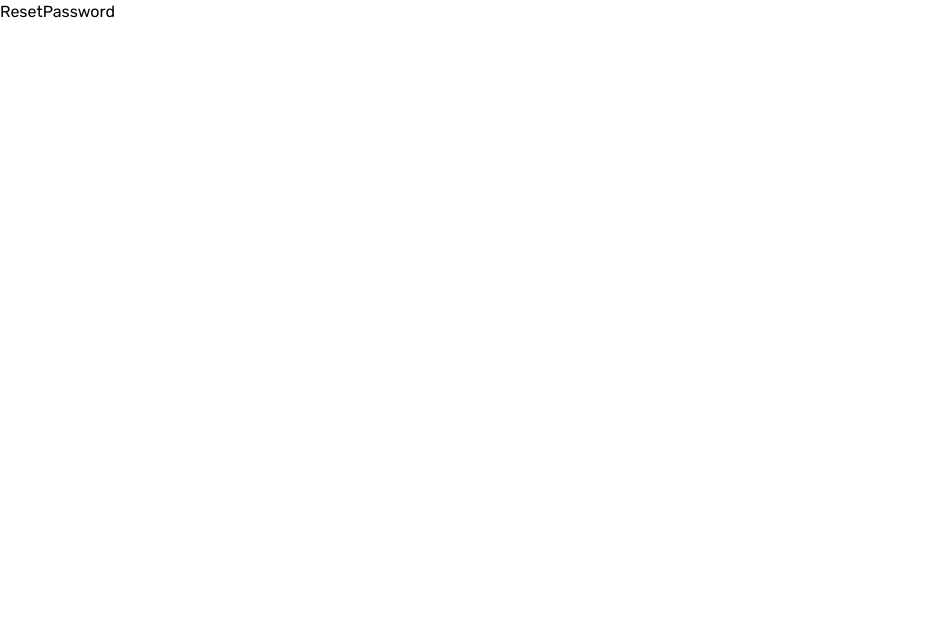
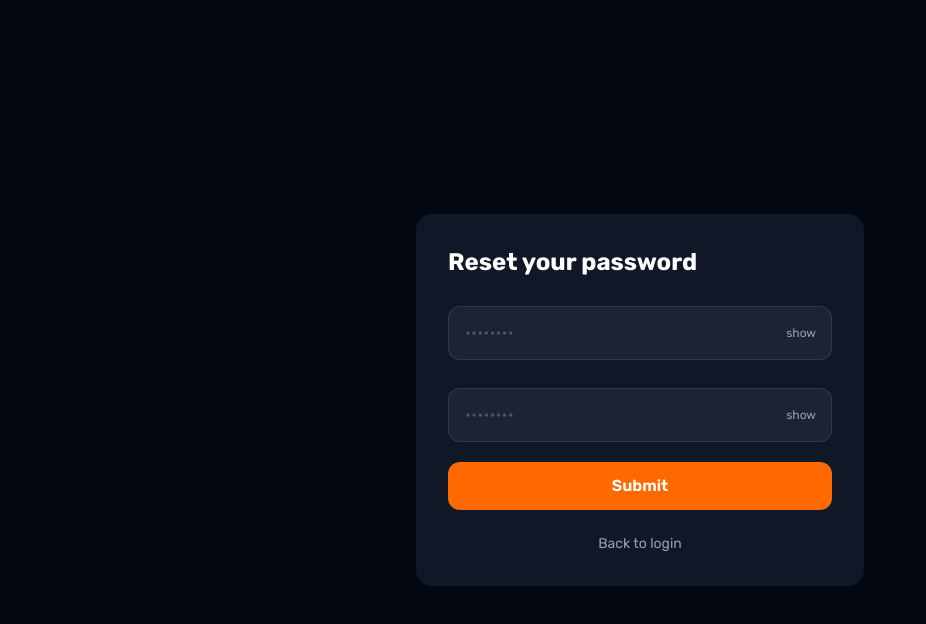
Before and after one commit to vijayk0302/Echo, a React app in the folder Frontend/: page /reset-password/1 in a window 1280 px wide. Shown: the top 624 px of the page, without its empty margins (0-926 px from the left). Built offline with nearby package versions, Linux system fonts and the light colour scheme; no server answers; the HTML template or start-up script is replaced by a standard one.

Commit message:
add flow for password

```diff
--- a/Frontend/src/components/ChatPage/SendMessageBox.jsx
+++ b/Frontend/src/components/ChatPage/SendMessageBox.jsx
@@ -8,15 +8,16 @@ import { BsEmojiSmile } from "react-icons/bs";
 import { CiImageOn } from "react-icons/ci";
 import { IoIosMic } from "react-icons/io";
 import { RxCross1 } from "react-icons/rx";
+import { RiLoader4Fill } from "react-icons/ri";
 
 
 
 const SendMessageBox = ({ selectedUser }) => {
 
     const [showpicker, setShowPicker] = useState(false)
-
+    const [loading, setLoading] = useState(false)
+    const [error, setError] = useState('')
     const dispatch = useDispatch()
-
     const inputRef = useRef(null)
     const [text, setText] = useState('')
     const [image, setImage] = useState(null)
@@ -39,13 +40,20 @@ const SendMessageBox = ({ selectedUser }) => {
         const formData = new FormData()
         formData.append("text", text)
         formData.append("image", image)
+        try {
+            setLoading(true)
+            const res = await api.post(`/api/message/send/${selectedUser._id}`, formData)
+            dispatch(addMessage(res.data))
 
-        const res = await api.post(`/api/message/send/${selectedUser._id}`, formData)
-        dispatch(addMessage(res.data))
+        } catch (error) {
+            setError(error.response?.data?.message ||
+                "Something went wrong")
 
-        setImage(null)
-        setText("")
-
+        } finally {
+            setLoading(false)
+            setImage(null)
+            setText("")
+        }
     }
     const remove = () => {
         setImage(null)
@@ -61,7 +69,7 @@ const SendMessageBox = ({ selectedUser }) => {
                     <div className='absolute -top-22'>
                         <img className='h-20 w-20' src={URL.createObjectURL(image)} alt="" />
                         <button onClick={remove} className='absolute p-2 cursor-pointer bg-black rounded-full top-0 right-0'>
-                            <RxCross1   />
+                            <RxCross1 />
                         </button>
                     </div>
                 )
@@ -104,11 +112,20 @@ const SendMessageBox = ({ selectedUser }) => {
                         rows={1}
                         cols={1}
                         placeholder='Type message...'
-                        className="flex-1  resize-none rounded-full border border-white/10 bg-white/5 px-4 py-3 text-sm text-white outline-none placeholder:text-gray-500 focus:border-orange-500 focus:ring-2 focus:ring-orange-500/20 "/>
+                        className="flex-1  resize-none rounded-full border border-white/10 bg-white/5 px-4 py-3 text-sm text-white outline-none placeholder:text-gray-500 focus:border-orange-500 focus:ring-2 focus:ring-orange-500/20 " />
 
-                    <button type='submit' className='md:px-8 px-4 rounded-full bg-orange-500 py-2'>
-                        <FiSend className='text-sm sm:text-3xl' />
-                    </button>
+                    {
+                        loading ? (<div className='w-fit py-3'>
+                            <RiLoader4Fill className=" text-3xl animate-spin text-orange-500 " />
+                        </div>
+                        ) : (<button
+                            disabled={loading}
+                            type='submit'
+                            className='md:px-8 px-4 rounded-full bg-orange-500 py-2'>
+                            <FiSend className='text-sm sm:text-3xl' />
+                        </button>)
+                    }
+
                 </form>
             </div>
 
--- a/Frontend/src/pages/Passwordrecover.jsx
+++ b/Frontend/src/pages/Passwordrecover.jsx
@@ -1,6 +1,7 @@
 import { Mail, ArrowLeft } from "lucide-react";
 import { useState } from "react";
 import api from "../api/api";
+import { MdMessage } from "react-icons/md";
 
 const Passwordrecover = () => {
     const [email, setEmail] = useState("")
@@ -13,7 +14,9 @@ const Passwordrecover = () => {
         try {
             const res = await api.post('/api/auth/forget-password', { email })
             console.log(res.data)
-            setStep("second")
+            if (res.data.success) {
+                setStep("second")
+            }
         } catch (error) {
             setError(error.response?.data?.message ||
                 "Something went wrong")
@@ -26,7 +29,33 @@ const Passwordrecover = () => {
     return (
         <>
             {
-                step === "second" ? ("hello") : (<>
+                step === "second" ? (
+                    <div className="min-h-screen w-full bg-slate-950 text-white flex items-center justify-center px-4">
+                        <div className="w-full max-w-lg rounded-3xl border border-white/10 bg-white/5 p-8 sm:p-10 text-center shadow-2xl shadow-orange-500/10 backdrop-blur-xl">
+
+
+                            <div className="mx-auto mb-6 flex h-20 w-20 items-center justify-center rounded-full border border-white/10 bg-white/5">
+                               <MdMessage className="text-4xl text-orange-500" />
+                            </div>
+
+
+                            <h1 className="mb-4 text-2xl font-bold tracking-tight sm:text-3xl">
+                                Check Your Email
+                            </h1>
+
+
+                            <p className="mx-auto max-w-sm text-sm leading-7 text-slate-400 sm:text-base">
+                                We've sent you a password reset link. Please check your email inbox
+                                or spam folder to reset your password.
+                            </p>
+
+                            <p className="mt-6 text-sm text-slate-500">
+                                Didn't receive the email? Check your spam folder or try again.
+                            </p>
+
+                        </div>
+                    </div>
+                ) : (<>
                     <div className="min-h-screen w-full bg-slate-950 text-white flex justify-center items-center px-4">
                         <div className="w-full max-w-md border border-white/10 bg-white/5 rounded-2xl backdrop-blur-xl shadow-2xl p-6 sm:p-8">
 
@@ -56,13 +85,24 @@ const Passwordrecover = () => {
                                         id="email"
                                         type="email"
                                         value={email}
-                                        onChange={(e) => setEmail(e.target.value)}
+                                        onChange={(e) => {
+                                            if (error) {
+                                                setError("")
+                                            }
+                                            setEmail(e.target.value)
+                                        }}
                                         placeholder="Enter your email"
                                         autoComplete="email"
                                         required
                                         className="w-full rounded-xl border border-slate-700 bg-slate-950 py-3 pl-12 pr-4 text-sm text-white placeholder:text-slate-500 outline-none transition focus:border-orange-500 focus:ring-2 focus:ring-orange-500/20"
                                     />
                                 </div>
+
+                                {error && (
+                                    <p className="text-center text-sm mt-5 text-red-500 py-3 bg-slate-950 backdrop-blur-xl border border-red-500/20 rounded">
+                                        {error}
+                                    </p>
+                                )}
 
                                 <button
                                     disabled={loading}
--- a/Frontend/src/pages/ResetPassword.jsx
+++ b/Frontend/src/pages/ResetPassword.jsx
@@ -1,8 +1,124 @@
-import React from 'react'
+import React, { useState } from 'react'
+import api from '../api/api'
+import { useParams, Link } from 'react-router-dom'
+import { useToggle } from '../hook/useToggle'
+import useRedirect from '../hook/useRedirect'
 
 const ResetPassword = () => {
+  const {handlenavigate}=useRedirect()
+  const { token } = useParams()
+  const [password, setPassword] = useState("");
+  const [confirmPassword, setConfirmPassword] = useState("");
+  const [error, setError] = useState("");
+  const { show, Toggle } = useToggle()
+  const [loading, setLoading] = useState(false);
+
+  const handleSubmit = async (e) => {
+    e.preventDefault()
+    setError("")
+    if (password.length < 8) {
+      setError("Password must be at least 8 characters.");
+      return;
+    }
+    if (password !== confirmPassword) {
+      setError("Passwords do not match.");
+      return;
+    }
+    try {
+      setLoading(true)
+      const res = await api.post(`/api/auth/forget-password/${token}`, { password })
+      console.log(res.data.message)
+      setTimeout(() =>handlenavigate("/login", { replace: true }), 1500);
+    } catch (error) {
+      setError(
+        error.response?.data?.message || "Unable to reset password."
+      );
+    } finally {
+      setLoading(false)
+      setConfirmPassword("")
+      setPassword("")
+    }
+  }
   return (
-    <div>ResetPassword</div>
+    <main className="min-h-screen flex items-center justify-center bg-gray-950 px-4">
+      <form
+        onSubmit={handleSubmit}
+        className="w-full max-w-md rounded-2xl bg-gray-900 p-8 text-white"
+      >
+        <h1 className="text-2xl font-bold">Reset your password</h1>
+
+        <div className="relative my-7">
+          <input
+            required
+            name="password"
+            value={password}
+            onChange={(e) => {
+              if (error) {
+                setError("")
+              }
+              setPassword(e.target.value)
+            }}
+            type={show ? "text" : "password"}
+            placeholder="••••••••"
+
+            className="w-full rounded-xl border border-white/10 bg-white/5 px-4 py-3.5 pr-16 text-white outline-none transition-all placeholder:text-gray-600 focus:border-orange-500 focus:ring-2 focus:ring-orange-500/20"
+          />
+
+          <button
+            onClick={Toggle}
+            type="button"
+            className="absolute right-4 top-1/2 -translate-y-1/2 text-xs text-gray-400 hover:text-white"
+          >
+            {show ? "hide" : "show"}
+          </button>
+        </div>
+
+        <div className="relative">
+          <input
+            required
+            name="password"
+            value={confirmPassword}
+            onChange={(e) => {
+              if (error) {
+                setError("")
+              }
+              setConfirmPassword(e.target.value)
+            }}
+            type={show ? "text" : "password"}
+            placeholder="••••••••"
+
+            className="w-full rounded-xl border border-white/10 bg-white/5 px-4 py-3.5 pr-16 text-white outline-none transition-all placeholder:text-gray-600 focus:border-orange-500 focus:ring-2 focus:ring-orange-500/20"
+          />
+
+          <button
+
+            onClick={Toggle}
+            type="button"
+            className="absolute right-4 top-1/2 -translate-y-1/2 text-xs text-gray-400 hover:text-white"
+          >
+            {show ? "hide" : "show"}
+          </button>
+        </div>
+
+        {error && (
+          <p className="text-center text-sm mt-5 text-red-500 py-3 bg-slate-950 backdrop-blur-xl border border-red-500/20 rounded">
+            {error}
+          </p>
+        )}
+
+        <button
+          disabled={loading}
+          type="submit"
+          className="mt-5 w-full rounded-xl bg-orange-500 py-3 font-semibold text-white transition disabled:cursor-not-allowed hover:bg-orange-600 active:scale-[0.98]"
+        >
+          {loading ? "Please wait" : "Submit"}
+        </button>
+
+        <Link to="/login" className="mt-6 flex items-center justify-center gap-2 text-sm text-slate-400 transition hover:text-orange-500">
+          Back to login
+        </Link>
+      </form>
+    </main>
   )
 }
 
```
Also changed, not shown: 1 other file (tests, documents, lock files or other folders).
